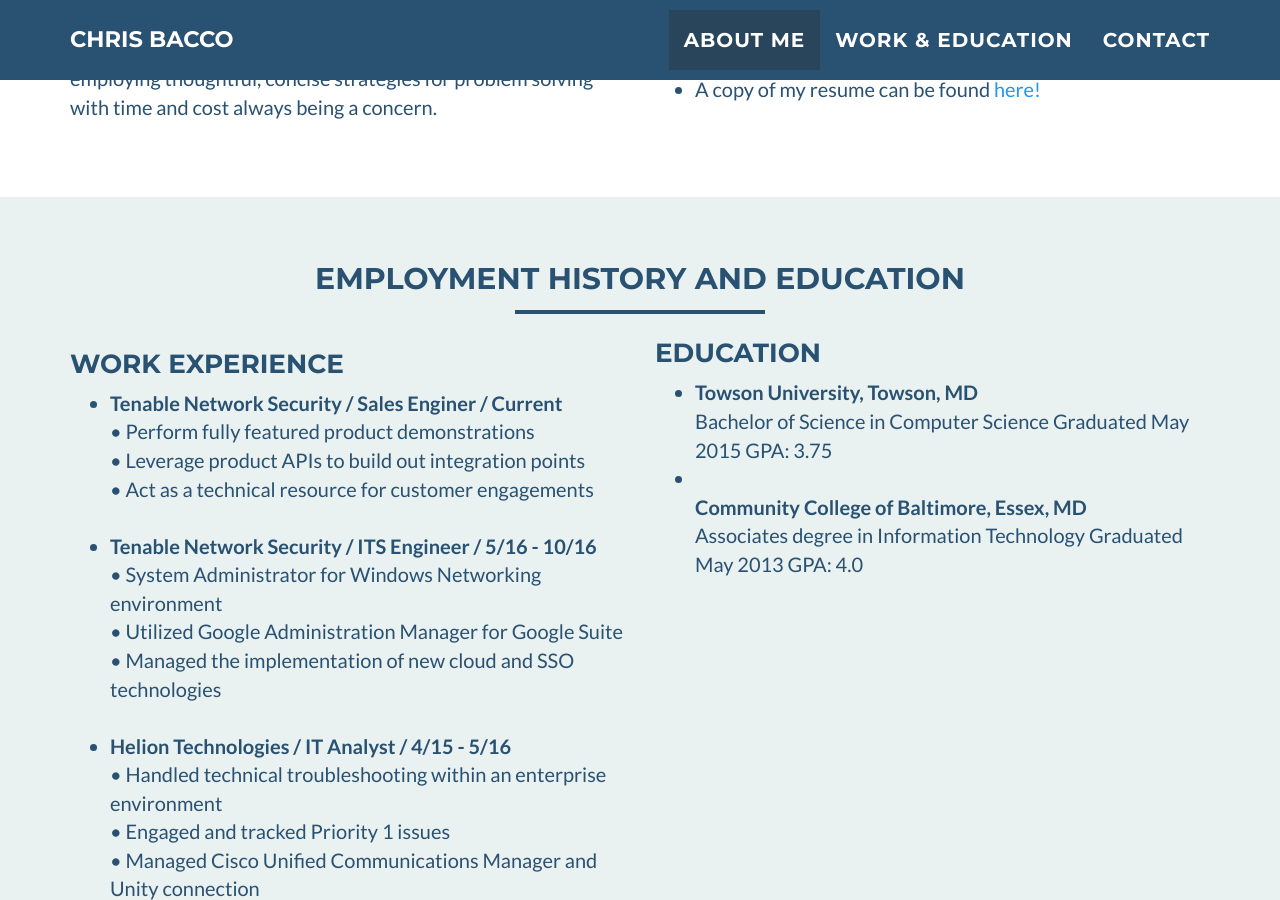
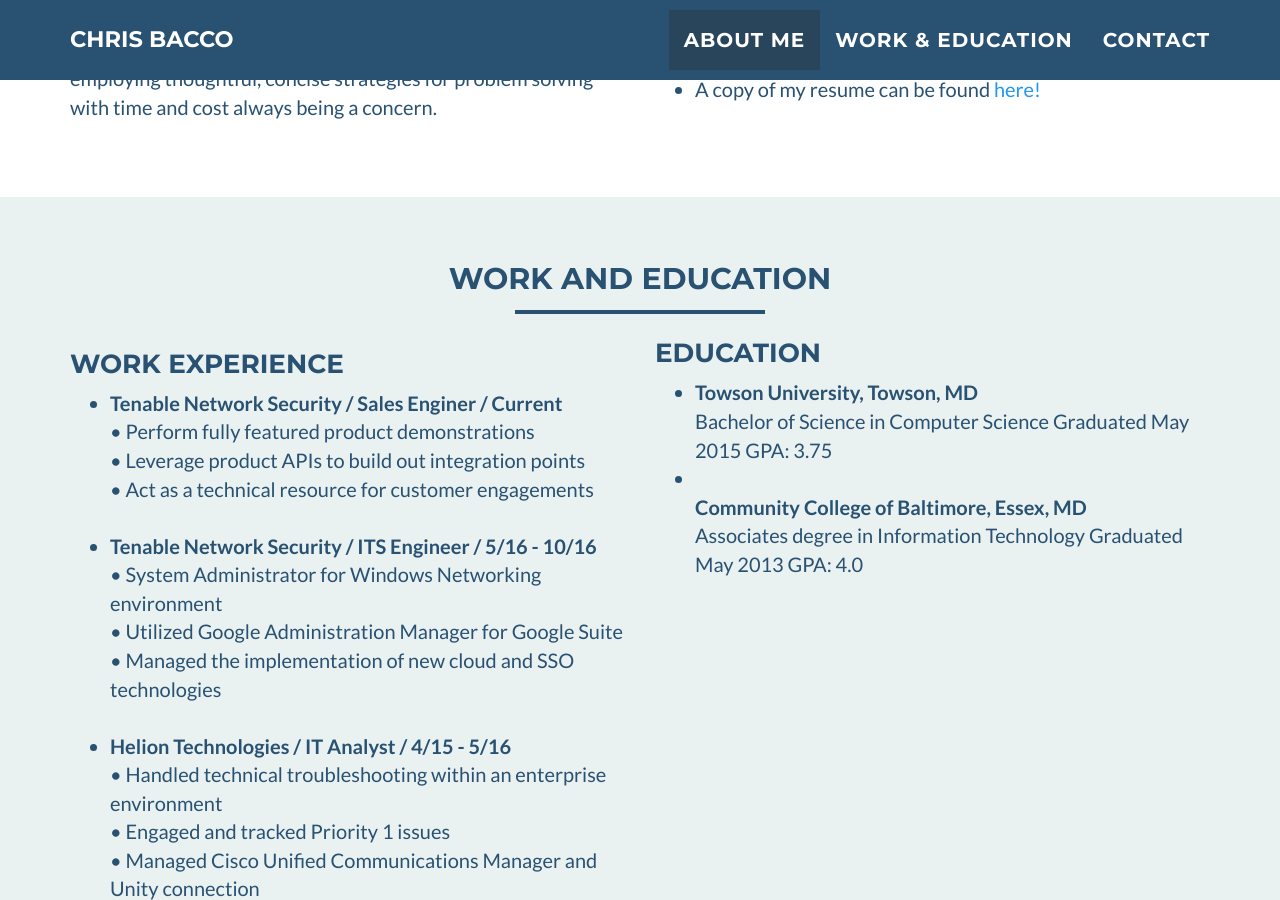
Before and after one commit to cbacco/cbacco.github.io, a Jekyll site: the page built from index.html, in a window 1280 px wide and 900 px high, scrolled down 909 px. Built offline with Jekyll 4.4.1, drawn with Linux system fonts in a browser that asks for light colours.

Commit message:
Update _includes/interests.html

```diff
--- a/_includes/interests.html
+++ b/_includes/interests.html
@@ -2,7 +2,7 @@
     <div class="container">
       <div class="row">
             <div class="col-lg-12 text-center">
-                <h2>Employment History and Education</h2>
+                <h2>Work and Education</h2>
                 <hr />
             </div>
         </div>
```
